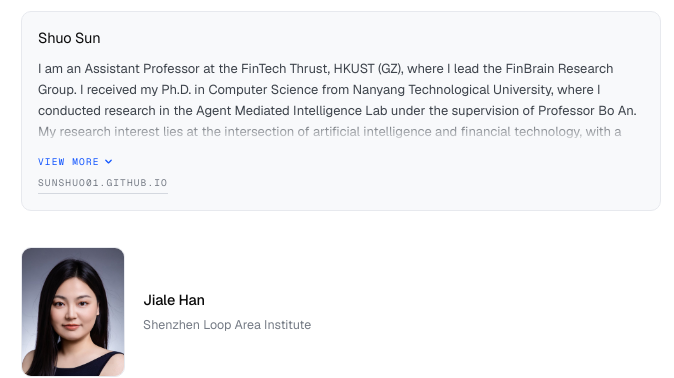
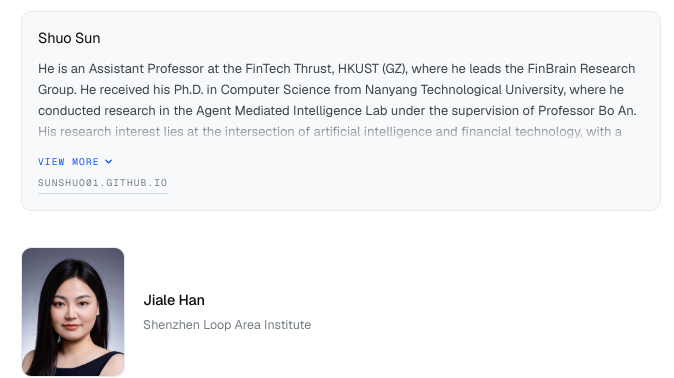
Before and after one commit to litchi-shrimp/agentic-economics-workshop, a plain HTML site: page index.html in a window 1280 px wide. Shown: the part 2269-2647 px from the top of the page, 305-979 px from the left. Drawn offline with nearby package versions, Linux system fonts and the light colour scheme; a web font is replaced by a local one.

Commit message:
更新speaker信息

```diff
--- a/index.html
+++ b/index.html
@@ -228,16 +228,16 @@
                 <p class="sp-pname">Assistant Professor</p>
                 <p class="sp-talk">Shuo Sun</p>
                 <div class="sp-abs">
-                  <p>I am an Assistant Professor at the FinTech Thrust, HKUST (GZ), where I lead the FinBrain Research
-                    Group. I received my Ph.D. in Computer Science from Nanyang Technological University, where I
-                    conducted research in the Agent Mediated Intelligence Lab under the supervision of Professor Bo An.
-                    My research interest lies at the intersection of artificial intelligence and financial technology,
-                    with a focus on reinforcement learning (RL) for quantitative trading. I have published over ten
-                    papers in top-tier AI conferences and journals, including NeurIPS, KDD, AAAI, WWW, and Artificial
-                    Intelligence. I led the development of TradeMaster, an open-source RL-based trading platform with
-                    over 1.9k stars on GitHub. I was also awarded first place in the 2024 Citadel Datathon. Prior to my
-                    doctoral studies, I earned a bachelor’s degree from Nankai University and a master’s degree from the
-                    University of Edinburgh.</p>
+                  <p>He is an Assistant Professor at the FinTech Thrust, HKUST (GZ), where he leads the FinBrain
+                    Research Group. He received his Ph.D. in Computer Science from Nanyang Technological University,
+                    where he conducted research in the Agent Mediated Intelligence Lab under the supervision of
+                    Professor Bo An. His research interest lies at the intersection of artificial intelligence and
+                    financial technology, with a focus on reinforcement learning (RL) for quantitative trading. He has
+                    published over ten papers in top-tier AI conferences and journals, including NeurIPS, KDD, AAAI,
+                    WWW, and Artificial Intelligence. He led the development of TradeMaster, an open-source RL-based
+                    trading platform with over 1.9k stars on GitHub. He was also awarded first place in the 2024
+                    Citadel Datathon. Prior to his doctoral studies, he earned a bachelor’s degree from Nankai
+                    University and a master’s degree from the University of Edinburgh.</p>
                 </div>
 
                 <div class="sp-foot">
```
